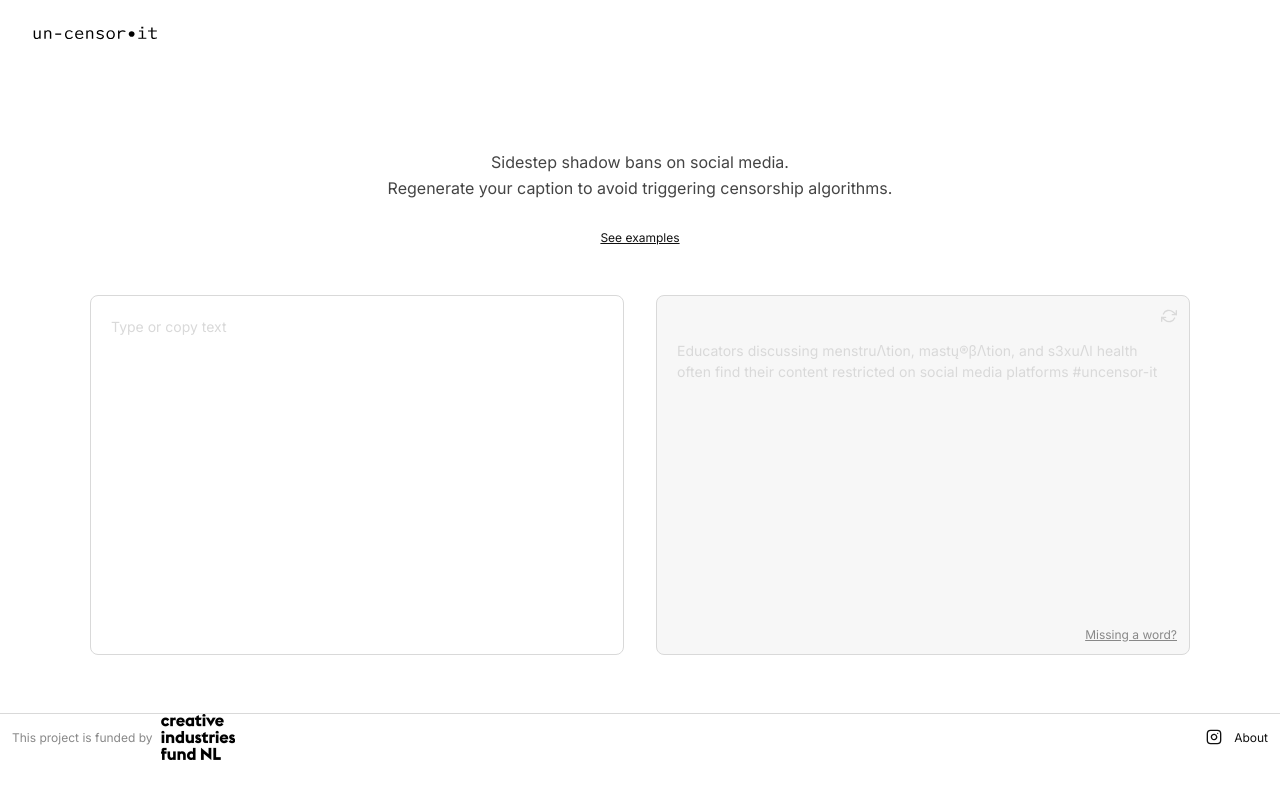
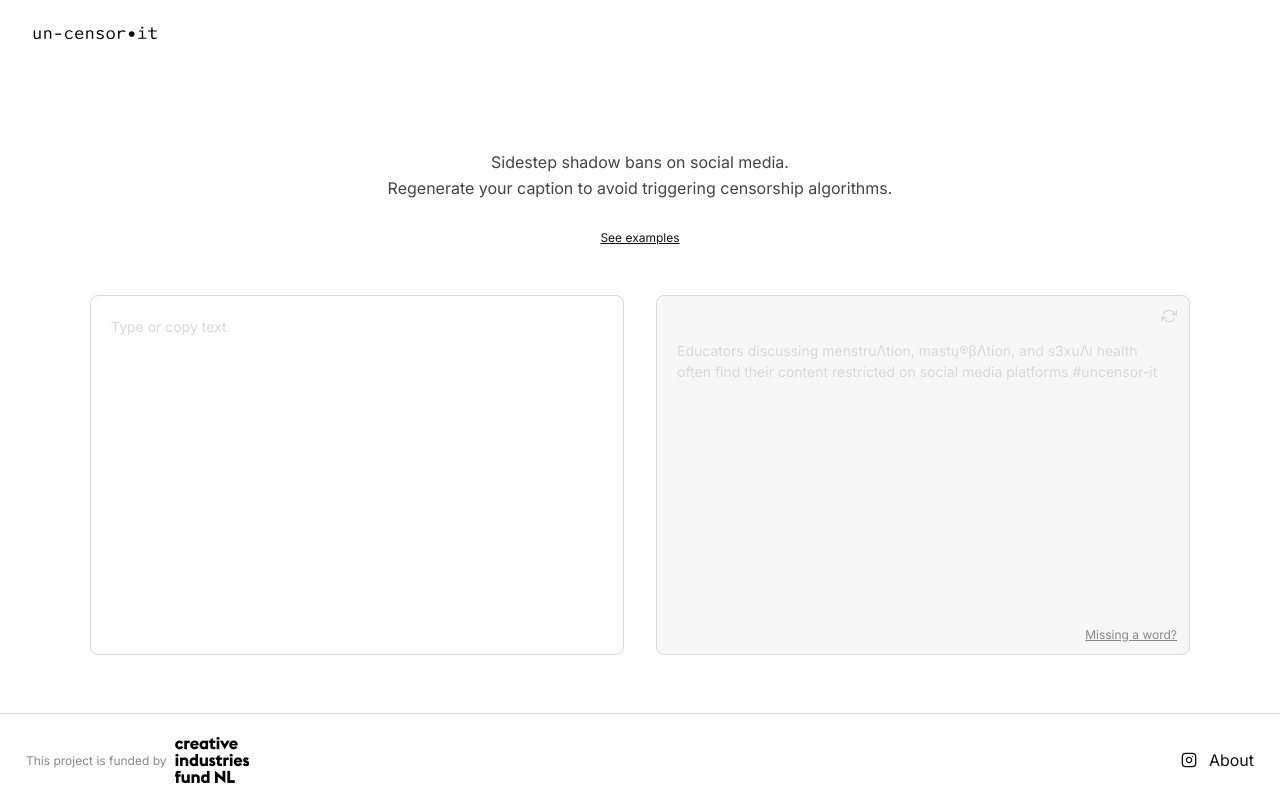
Before and after one commit to NastasyaZaytseva/Uncensore-it, a Next.js app: page / in a window 1280 px wide. Built offline with nearby package versions, Linux system fonts and the light colour scheme.

Commit message:
minir styling changes

```diff
--- a/styles/Footer.module.css
+++ b/styles/Footer.module.css
@@ -10,7 +10,7 @@
     display: flex;
     align-items: center;
     justify-content: space-between;
-    padding: 16px 12px;
+    padding: 46px 26px;
 }
 
 .left {
@@ -38,7 +38,7 @@
 
 .link {
     font-family: 'Inter', -apple-system, BlinkMacSystemFont, 'Segoe UI', Roboto, sans-serif;
-    font-size: 12px;
+    font-size: 16px;
     color: #111111;
     text-decoration: none;
 }
```
